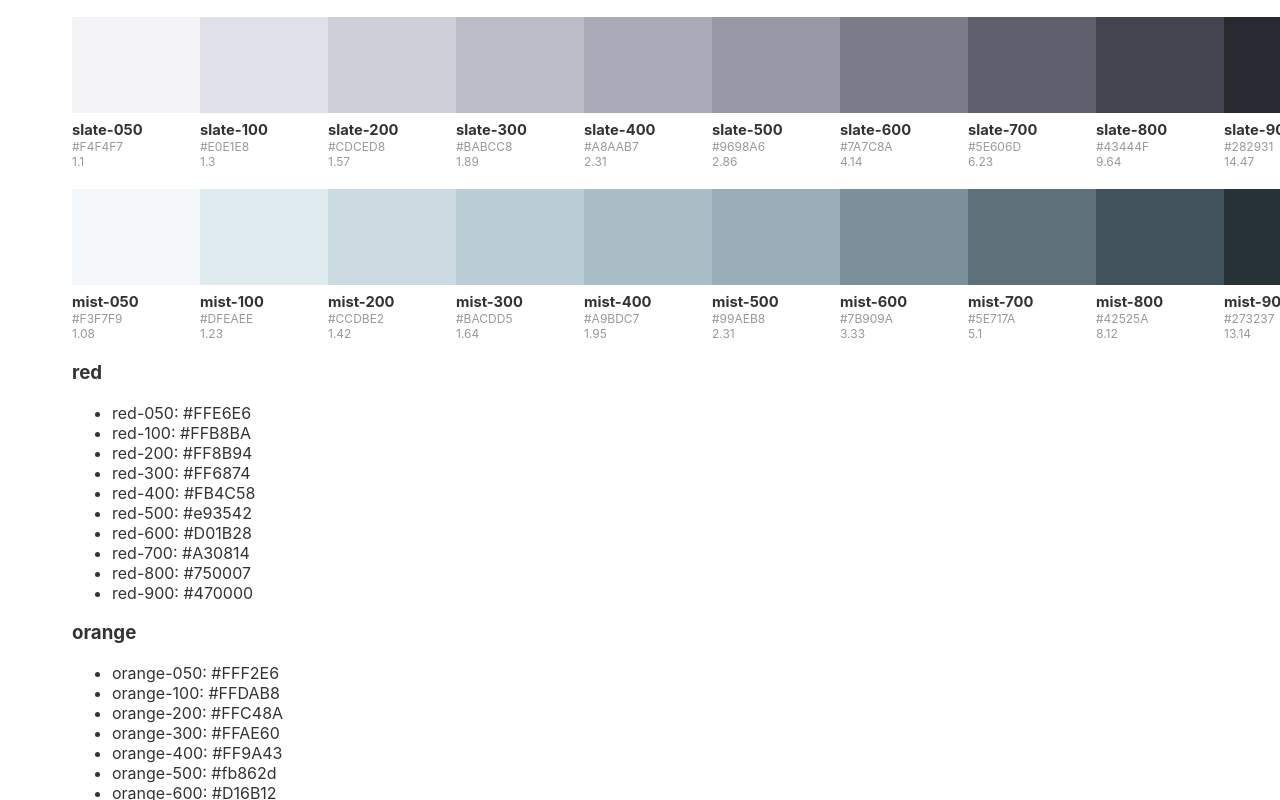
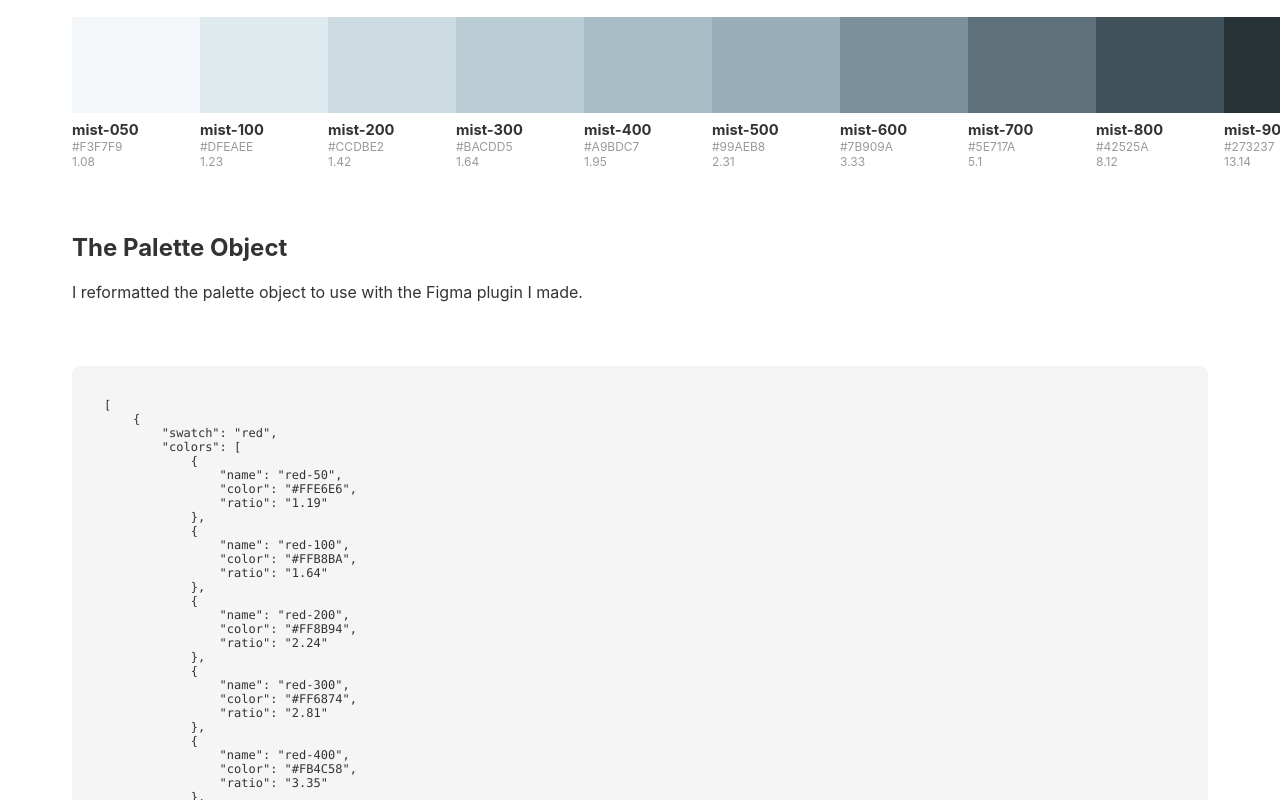
Before and after one commit to dannymcclain/gen-color-scale, a Svelte app: page / in a window 1280 px wide. Shown: the part 2680-3480 px from the top of the page. Built offline with nearby package versions, Linux system fonts and the light colour scheme.

Commit message:
added reformatted palette object

```diff
--- a/src/components/SwatchList.svelte
+++ b/src/components/SwatchList.svelte
@@ -80,20 +80,6 @@
             ]
         },
         { swatch: 'teal', colors:
-            [
-                {name: '900', color: '#004747', get ratio() { return getRatio(this.color)}},
-                {name: '800', color: '#007575', get ratio() { return getRatio(this.color)}},
-                {name: '700', color: '#009CA2', get ratio() { return getRatio(this.color)}},
-                {name: '600', color: '#0AB8BF', get ratio() { return getRatio(this.color)}},
-                {name: '500', color: '#20ced5', get ratio() { return getRatio(this.color)}},
-                {name: '400', color: '#3AE4EB', get ratio() { return getRatio(this.color)}},
-                {name: '300', color: '#5CF4FA', get ratio() { return getRatio(this.color)}},
-                {name: '200', color: '#8AFEFF', get ratio() { return getRatio(this.color)}},
-                {name: '100', color: '#B8FFFF', get ratio() { return getRatio(this.color)}},
-                {name: '050', color: '#E6FFFF', get ratio() { return getRatio(this.color)}},
-            ]
-        },
-        { swatch: 'teal2', colors:
             [
                 {name: '900', color: '#004747', get ratio() { return getRatio(this.color)}},
                 {name: '800', color: '#007575', get ratio() { return getRatio(this.color)}},
@@ -220,38 +206,64 @@
             ]
         },
     ];
+    let stringPalette;
+    function formatPalette() {
+        let formattedPalette = JSON.parse(JSON.stringify(colorPalette));
+        formattedPalette.forEach(item => {
+            let name = item.swatch;
+            let colors = item.colors.reverse();
+            colors.forEach(color => {
+                if (color.name === '050'){
+                    color.name = '50';
+                }
+                color.name = name + '-' + color.name;
+                color.ratio = color.ratio.toString();
+            })
+        });
+        stringPalette = JSON.stringify(formattedPalette, null, 4);
+    }
+    formatPalette();
 </script>
 
 <style lang="scss">
     :global(*), :global(body) {
         text-align: left;
     }
-    section {
+    .swatches {
         display: flex;
         flex-direction: row;
         flex-wrap: nowrap;
         // gap:.5rem;
         gap:0;
     }
-    div {
+    .palette {
         margin-bottom: 1.25rem;
+    }
+    .object {
+        margin-top: 4rem;
+    }
+
+    pre {
+        padding: 2rem;
+        border-radius: .5rem;
+        background: #f5f5f5;
+        font-family: 'Menlo', monospace;
+        font-size: .75rem;
     }
 </style>
 
 {#each colorPalette as swatch}
-    <div>
-        <section>
+    <div class="palette">
+        <section class="swatches">
             {#each swatch.colors.reverse() as {name, color, ratio}}
                 <Swatch name="{swatch.swatch}-{name}" {color} {ratio} />
             {/each}
         </section>
     </div>
 {/each}
-{#each colorPalette as swatch}
-    <h3>{swatch.swatch}</h3>
-    <ul>
-        {#each swatch.colors as {name, color}}
-            <li>{swatch.swatch.toLowerCase()}-{name}: {color}</li>
-        {/each}
-    </ul>
-{/each}
+
+<section class="object">
+    <h2>The Palette Object</h2>
+    <p style="margin-bottom: 4rem;">I reformatted the palette object to use with the Figma plugin I made.</p>
+    <pre>{stringPalette}</pre>
+</section>
```
